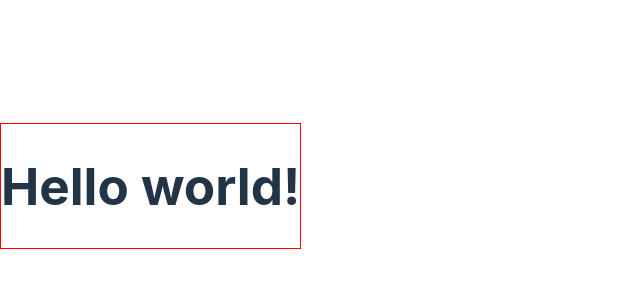
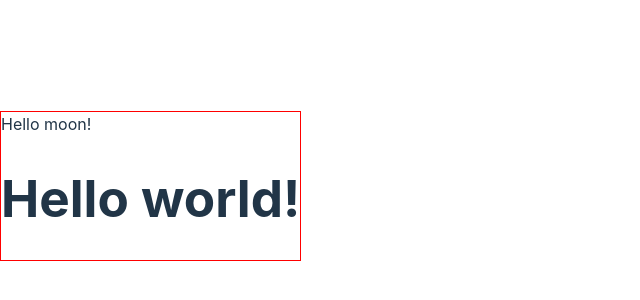
Before and after one commit to lucaprogrammer25/React-repo, a React (Vite) app: page / in a window 1280 px wide. Shown: the part 214-514 px from the top of the page, without its empty margins (0-640 px from the left). Built offline with nearby package versions, Linux system fonts and the light colour scheme.

Commit message:
add exercise-68

```diff
--- a/src/App.jsx
+++ b/src/App.jsx
@@ -7,7 +7,7 @@ function App() {
 
   return (
     <>
-     <Container>
+     <Container title="Hello moon!">
       <h1>Hello world!</h1>
      </Container>
     </>
--- a/src/Container.jsx
+++ b/src/Container.jsx
@@ -1,9 +1,12 @@
-const Container = ({children}) => {
+const Container = ({title, children}) => {
     return (
         <div style={{
             backgroundColor: "white",
             border:"1px solid red"
-        }}>{children}</div>
+        }}>
+        <div>{title}</div>
+        <div>{children}</div>
+        </div>
     )
 }
 
```
